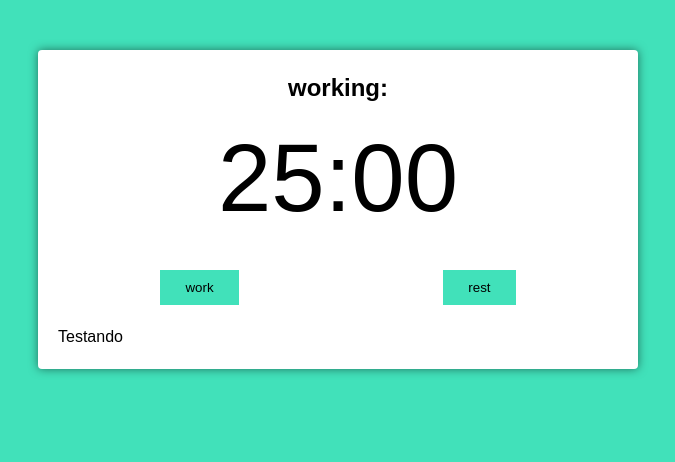
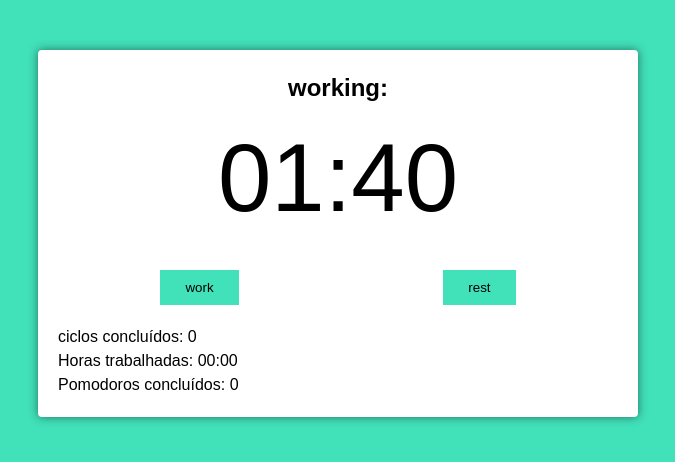
Before and after one commit to MeiryanneMartins/POMODORO-APP, a React (Create React App) app: page / in a window 1280 px wide. Shown: the top 462 px of the page, without its empty margins (302-977 px from the left). Built offline with nearby package versions, Linux system fonts and the light colour scheme.

Commit message:
Add logic  pomodoro

```diff
--- a/src/App.tsx
+++ b/src/App.tsx
@@ -5,8 +5,8 @@ function App(): JSX.Element {
   return (
     <div className="container">
       <PomodoroTimer
-        pomodoroTime={1500}
-        shortRestTime={300}
+        pomodoroTime={100}
+        shortRestTime={50}
         longRestTime={900}
         cycles={4}
       />
--- a/src/components/pomodoro-timer.tsx
+++ b/src/components/pomodoro-timer.tsx
@@ -1,7 +1,8 @@
-import React, { useEffect } from 'react';
+import React, { useEffect, useState } from 'react';
 import { useInterval } from '../hooks/use-interval';
 import { Timer } from './timer';
 import { Button } from './button';
+import { secondsToTime } from '../utils/seconds-to-time';
 
 // eslint-disable-next-line @typescript-eslint/no-var-requires
 const bellStart = require('../sounds/bell-start.mp3');
@@ -19,19 +20,21 @@ interface Props {
 }
 
 export function PomodoroTimer(props: Props): JSX.Element {
-  const [mainTime, setMainTime] = React.useState(props.pomodoroTime);
-  const [timeCounting, setTimeCounting] = React.useState(false);
-  const [working, setWorking] = React.useState(false);
-  const [resting, setResting] = React.useState(false);
+  const [mainTime, setMainTime] = useState(props.pomodoroTime);
+  const [timeCounting, setTimeCounting] = useState(false);
+  const [working, setWorking] = useState(false);
+  const [resting, setResting] = useState(false);
+  const array = new Array(props.cycles - 1).fill(true);
+  const [cyclesQtdManager, setCyclesQtdManager] = React.useState(array);
 
-  useEffect(() => {
-    if (working) document.body.classList.add('working');
-    if (resting) document.body.classList.remove('working');
-  }, [working]);
+  const [completedCycles, setCompletedCycles] = useState(0);
+  const [fullWorkingTime, setFullWorkingTime] = useState(0);
+  const [numberOfPomodoros, setNumberOfPomodoros] = useState(0);
 
   useInterval(
     () => {
       setMainTime(mainTime - 1);
+      if (working) setFullWorkingTime(fullWorkingTime + 1);
     },
     timeCounting ? 1000 : null,
   );
@@ -58,6 +61,36 @@ export function PomodoroTimer(props: Props): JSX.Element {
     audioStopWorking.play();
   };
 
+  useEffect(() => {
+    if (working) document.body.classList.add('working');
+    if (resting) document.body.classList.remove('working');
+
+    if (mainTime > 0) return;
+
+    if (working && cyclesQtdManager.length > 0) {
+      configureRest(false);
+      cyclesQtdManager.pop();
+    } else if (working && cyclesQtdManager.length <= 0) {
+      configureRest(true);
+      setCyclesQtdManager(new Array(props.cycles - 1).fill(true));
+      setCompletedCycles(completedCycles + 1);
+    }
+
+    if (working) setNumberOfPomodoros(numberOfPomodoros + 1);
+    if (resting) configureWork();
+  }, [
+    working,
+    resting,
+    mainTime,
+    cyclesQtdManager,
+    numberOfPomodoros,
+    completedCycles,
+    configureRest,
+    setCyclesQtdManager,
+    configureWork,
+    props.cycles,
+  ]);
+
   return (
     <div className="pomodoro">
       <h2>working:</h2>
@@ -73,7 +106,9 @@ export function PomodoroTimer(props: Props): JSX.Element {
       </div>
 
       <div className="details">
-        <p>Testando</p>
+        <p>ciclos concluídos: {completedCycles} </p>
+        <p>Horas trabalhadas: {secondsToTime(fullWorkingTime)} </p>
+        <p>Pomodoros concluídos: {numberOfPomodoros} </p>
       </div>
     </div>
   );
```
